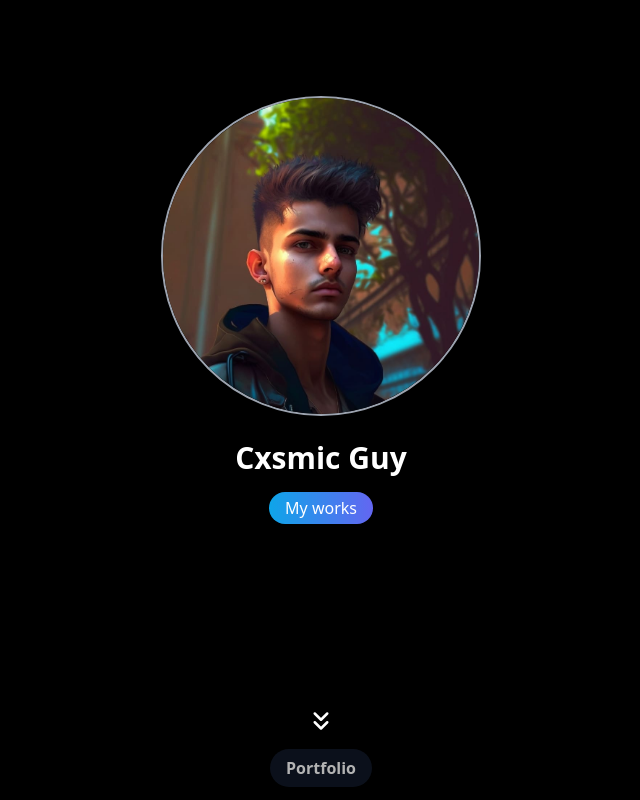
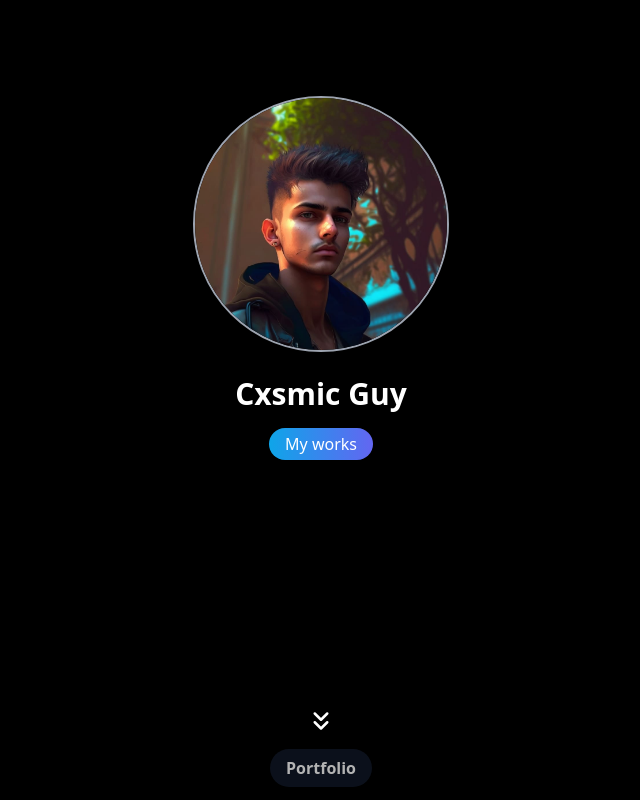
Before and after one commit to cxsmicguy/work, a Next.js app: page / in a window 1280 px wide. Shown: the top 800 px of the page, without its empty margins (319-959 px from the left). Built offline with nearby package versions, Linux system fonts and the light colour scheme.

Commit message:
fixed a bug

```diff
--- a/src/components/Header.jsx
+++ b/src/components/Header.jsx
@@ -4,7 +4,7 @@ export default function Header() {
   return (
     <div className="relative text-white pt-12 h-screen">
       <center>
-        <img src="/me.jpg" alt="me" className="rounded-full border-2 border-gray-400 w-1/3 mt-12 max-w-xs" />
+        <img src="/me.jpg" alt="me" className="rounded-full border-2 border-gray-400 w-1/5 min-w-12 mt-12 max-w-xs" />
         <br />
         <h2 className="text-3xl font-bold">Cxsmic Guy</h2>
         <span className="text-white px-4 py-1 bg-gradient-to-r from-sky-500 to-indigo-500 inline-block mt-4 rounded-full">My works</span>
```
